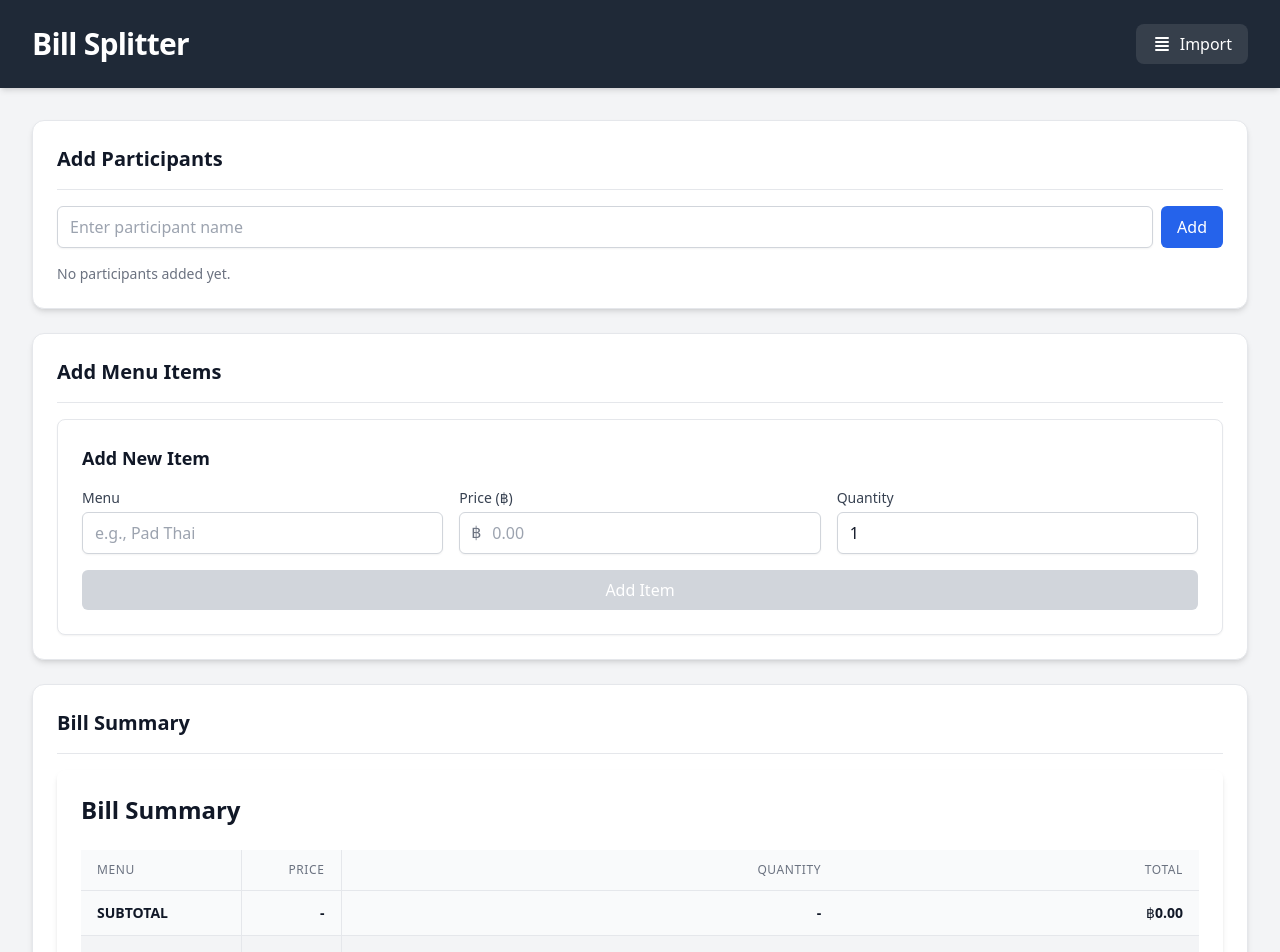
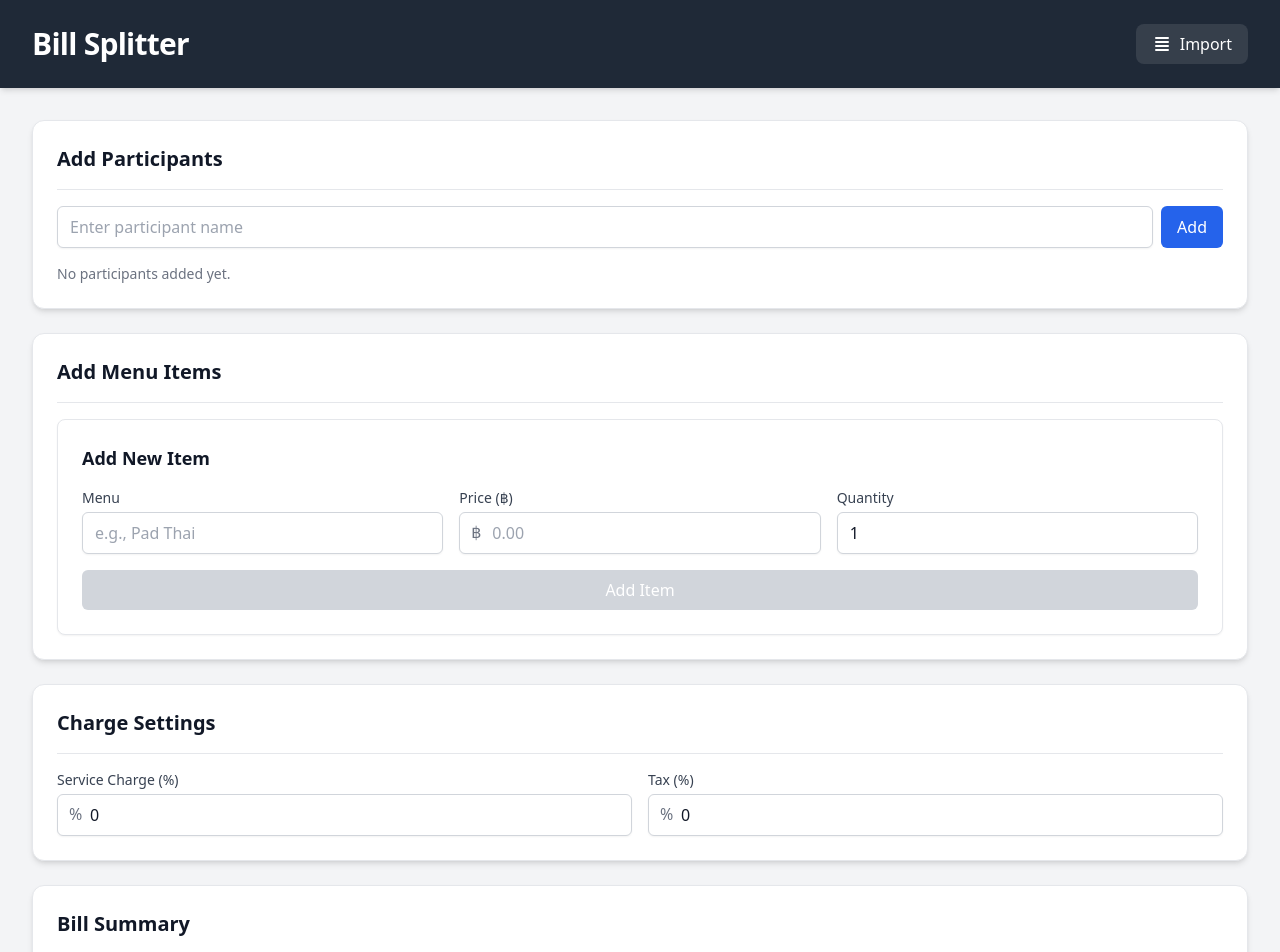
Before and after one commit to wichaisw/bill-splitter, a React (Vite) app: page / in a window 1280 px wide. Shown: the top 952 px of the page. Built offline with nearby package versions, Linux system fonts and the light colour scheme; the HTML template or start-up script is replaced by a standard one.

Commit message:
feat: add service charge and tax

```diff
--- a/src/App.tsx
+++ b/src/App.tsx
@@ -6,6 +6,7 @@ import MenuItemForm from "./components/MenuItemForm";
 import BillSummary from "./components/BillSummary";
 import JsonDataHandler from "./components/JsonDataHandler";
 import SessionManager from "./components/SessionManager";
+import ChargeSettings from "./components/ChargeSettings";
 
 function App() {
   const [bill, setBill] = useState<Bill>({
@@ -53,6 +54,14 @@ function App() {
               <MenuItemForm bill={bill} setBill={setBill} />
             </div>
 
+            {/* Charge Settings */}
+            <div className="w-full bg-white rounded-xl shadow-md border border-gray-200 p-4 lg:p-6 sm:p-8 mb-6">
+              <h2 className="text-xl font-semibold text-gray-900 border-b border-gray-200 pb-4 mb-4">
+                Charge Settings
+              </h2>
+              <ChargeSettings bill={bill} setBill={setBill} />
+            </div>
+
             {/* Bill Summary */}
             <div className="w-full bg-white rounded-xl shadow-md border border-gray-200 p-4 lg:p-6 sm:p-8 mb-6">
               <h2 className="text-xl font-semibold text-gray-900 border-b border-gray-200 pb-4 mb-4">
--- /dev/null
+++ b/src/components/ChargeSettings.tsx
@@ -0,0 +1,77 @@
+import { useState } from "react";
+import type { Bill } from "../types";
+
+interface ChargeSettingsProps {
+  bill: Bill;
+  setBill: (bill: Bill) => void;
+}
+
+export default function ChargeSettings({ bill, setBill }: ChargeSettingsProps) {
+  const [serviceCharge, setServiceCharge] = useState(
+    bill.serviceCharge.toString()
+  );
+  const [tax, setTax] = useState(bill.tax.toString());
+
+  const handleServiceChargeChange = (value: string) => {
+    setServiceCharge(value);
+    const numValue = parseFloat(value) || 0;
+    setBill({
+      ...bill,
+      serviceCharge: numValue,
+    });
+  };
+
+  const handleTaxChange = (value: string) => {
+    setTax(value);
+    const numValue = parseFloat(value) || 0;
+    setBill({
+      ...bill,
+      tax: numValue,
+    });
+  };
+
+  return (
+    <div className="grid grid-cols-1 md:grid-cols-2 gap-4">
+      <div>
+        <label className="block text-sm font-medium text-gray-700 mb-1">
+          Service Charge (%)
+        </label>
+        <div className="relative">
+          <input
+            type="number"
+            value={serviceCharge}
+            onChange={(e) => handleServiceChargeChange(e.target.value)}
+            placeholder="0"
+            min="0"
+            step="0.01"
+            className="w-full pl-8 pr-3 py-2 border border-gray-300 rounded-md shadow-sm
+              focus:outline-none focus:ring-2 focus:ring-blue-500 focus:border-blue-500
+              text-gray-900 placeholder-gray-400 bg-white
+              [appearance:textfield] [&::-webkit-outer-spin-button]:appearance-none [&::-webkit-inner-spin-button]:appearance-none"
+          />
+          <span className="absolute left-3 top-2 text-gray-500">%</span>
+        </div>
+      </div>
+      <div>
+        <label className="block text-sm font-medium text-gray-700 mb-1">
+          Tax (%)
+        </label>
+        <div className="relative">
+          <input
+            type="number"
+            value={tax}
+            onChange={(e) => handleTaxChange(e.target.value)}
+            placeholder="0"
+            min="0"
+            step="0.01"
+            className="w-full pl-8 pr-3 py-2 border border-gray-300 rounded-md shadow-sm
+              focus:outline-none focus:ring-2 focus:ring-blue-500 focus:border-blue-500
+              text-gray-900 placeholder-gray-400 bg-white
+              [appearance:textfield] [&::-webkit-outer-spin-button]:appearance-none [&::-webkit-inner-spin-button]:appearance-none"
+          />
+          <span className="absolute left-3 top-2 text-gray-500">%</span>
+        </div>
+      </div>
+    </div>
+  );
+}
```
